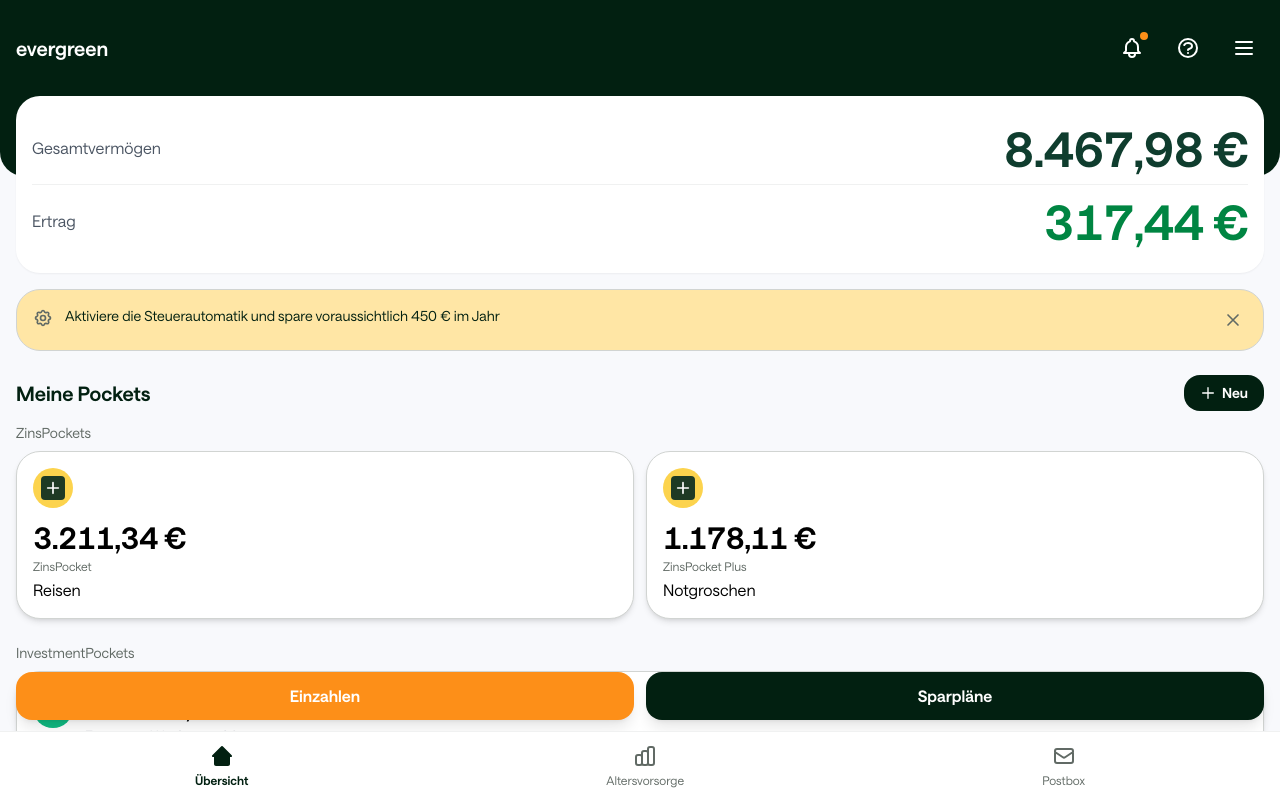
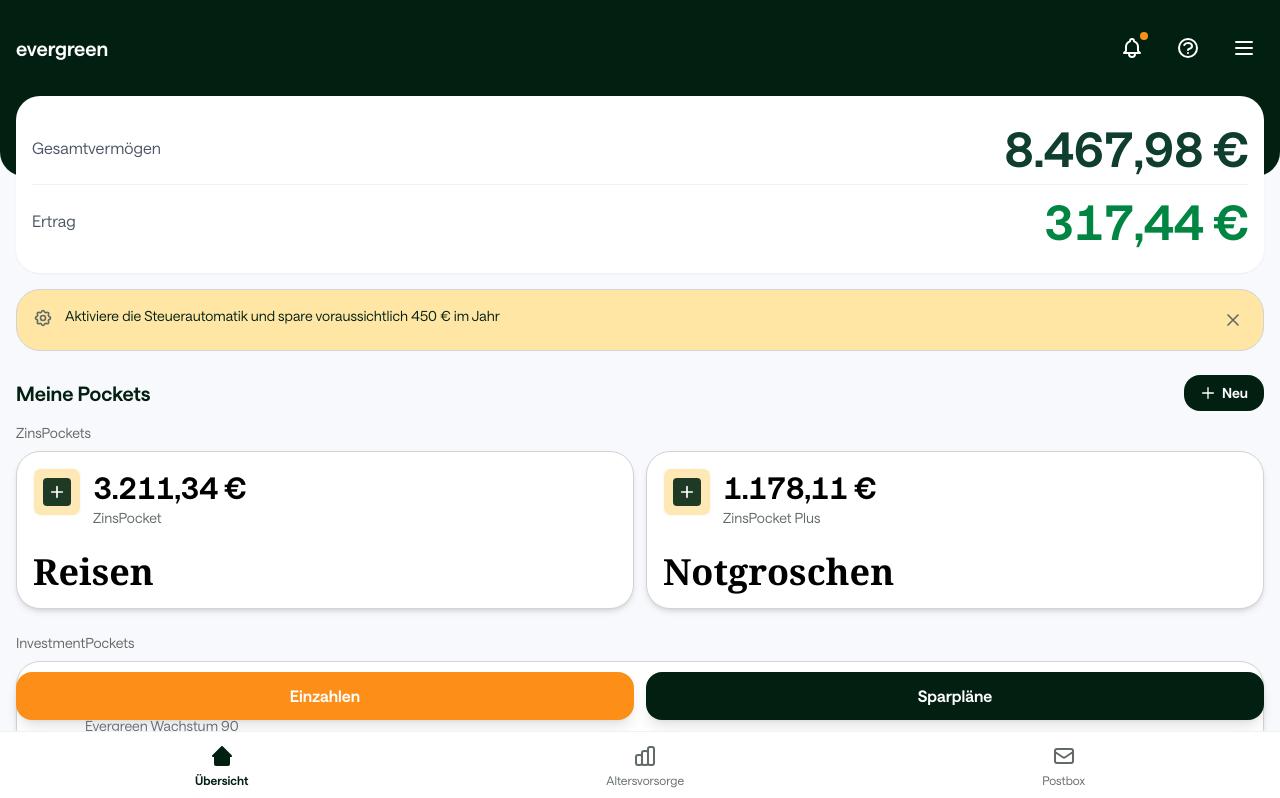
Before and after one commit to ivenkurz/kindersparplan, a Next.js app: page /Dashboard in a window 1280 px wide. Shown: the top 798 px of the page. Built offline with nearby package versions, Linux system fonts and the light colour scheme.

Commit message:
style(PocketCard): ZinsPocket Layout wie Bild - horizontal, serif Titel, zins-pocket-bg

```diff
--- a/components/PocketCard.tsx
+++ b/components/PocketCard.tsx
@@ -29,14 +29,20 @@
   if (variant === "zins") {
     return (
       <div className="rounded-ds-lg border border-ds-neutral-20 bg-ds-neutral-0 p-4 shadow-md hover:shadow-lg transition-shadow font-saans">
-        <div className="w-10 h-10 rounded-full bg-pocket-yellow flex items-center justify-center mb-3">
-          <div className="w-6 h-6 rounded bg-pocket-dark flex items-center justify-center">
-            <Icon name="plus" size="sm" className="text-ds-neutral-0" strokeWidth={2.5} />
+        {/* Top section: Icon links, Betrag + ZinsPocket rechts, horizontal */}
+        <div className="flex items-start gap-3">
+          <div className="w-12 h-12 rounded-lg bg-zins-pocket-bg flex items-center justify-center shrink-0 border border-white/80">
+            <div className="w-7 h-7 rounded bg-pocket-dark flex items-center justify-center">
+              <Icon name="plus" size="sm" className="text-ds-neutral-0" strokeWidth={2.5} />
+            </div>
+          </div>
+          <div className="flex-1 min-w-0 pt-0.5">
+            <p className="text-2xl md:text-3xl font-bold text-black leading-tight tracking-tight tabular-nums">{formatCurrency(amount)}</p>
+            <p className="text-sm text-ds-neutral-70 mt-0.5 font-normal">{sublabel}</p>
           </div>
         </div>
-        <p className="text-2xl md:text-3xl font-bold text-black leading-tight tracking-tight tabular-nums">{formatCurrency(amount)}</p>
-        <p className="text-xs text-ds-neutral-70 mt-0.5">{sublabel}</p>
-        <p className="text-base font-medium text-black mt-1">{title}</p>
+        {/* Bottom section: Reisen – sehr groß, serif, deutlicher Abstand */}
+        <p className="text-3xl md:text-4xl font-bold text-black font-serif mt-6">{title}</p>
       </div>
     );
   }
--- a/tailwind.config.ts
+++ b/tailwind.config.ts
@@ -46,6 +46,7 @@
         "ds-investment-icon": "#9ACD32",
         // Pocket-Cards – exakte Figma-Hex-Werte (extend only)
         "pocket-yellow": "#FCD34D",
+        "zins-pocket-bg": "#FEE8B6",
         "pocket-green": "#10B981",
         "pocket-accent": "#F97316",
         "pocket-dark": "#1E3A24",
```
